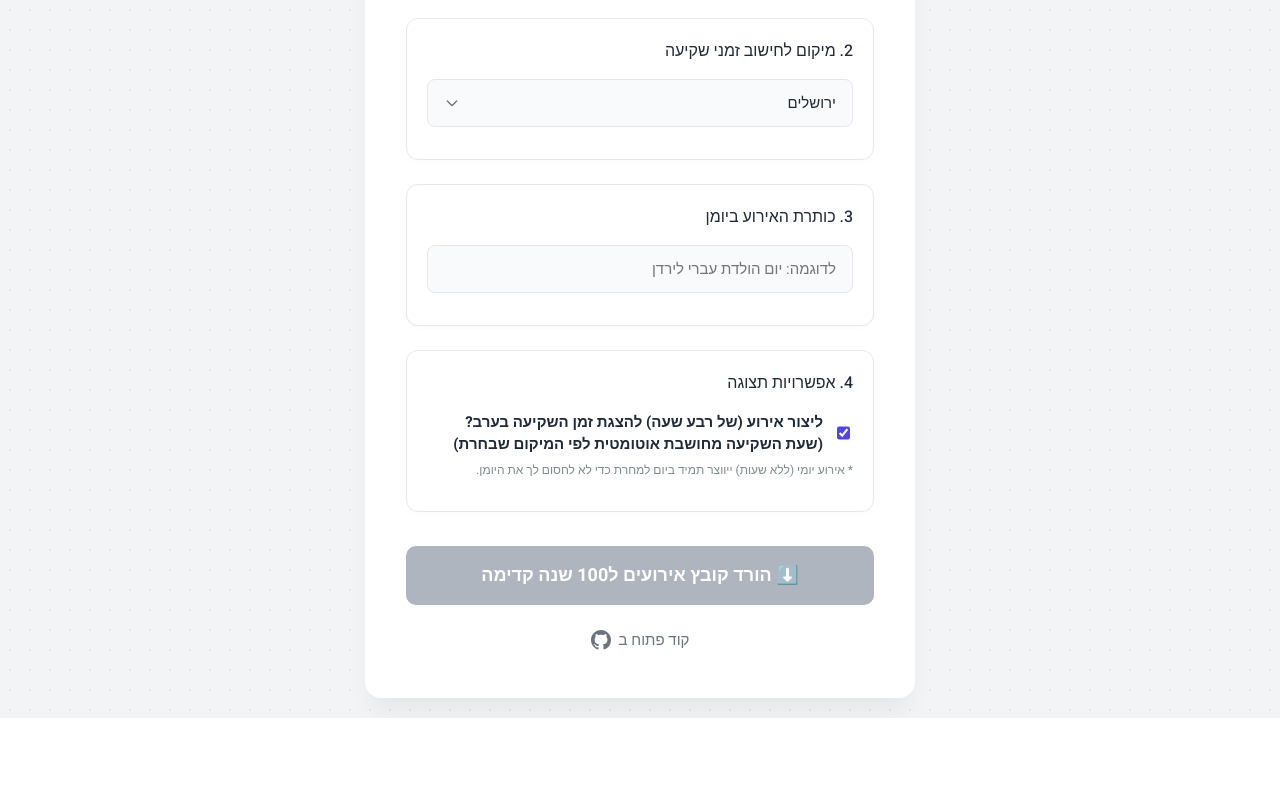
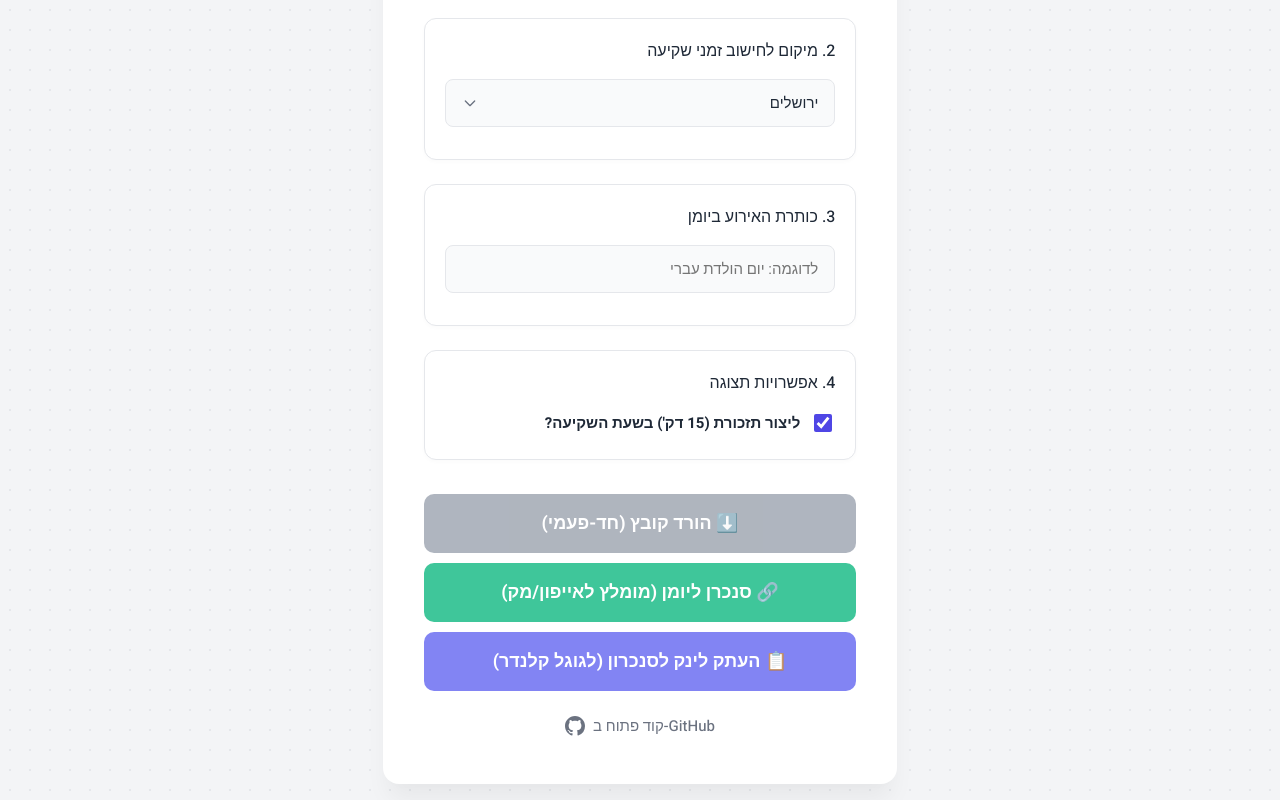
Before and after one commit to hrsi56/Calculender, a React (Vite) app in the folder my-heb-calendar/: page / in a window 1280 px wide. Shown: the part 360-1160 px from the top of the page. Before the commit the page ends 1074 px from the top, so only its background shows below. Built offline with nearby package versions, Linux system fonts and the light colour scheme.

Commit message:
ניסיון

```diff
--- a/my-heb-calendar/src/App.tsx
+++ b/my-heb-calendar/src/App.tsx
@@ -21,7 +21,7 @@ const HEBREW_MONTHS = [
   { value: 10, name: 'טבת' },
   { value: 11, name: 'שבט' },
   { value: 12, name: "אדר א' בשנה מעוברת" },
-  { value: 13, name: "אדר (שנה רגילה) / אדר ב'" }, // <-- אדר העיקרי
+  { value: 13, name: "אדר (שנה רגילה) / אדר ב'" },
   { value: 1, name: 'ניסן' },
   { value: 2, name: 'אייר' },
   { value: 3, name: 'סיוון' },
@@ -34,24 +34,44 @@ const App: React.FC = () => {
   const [isHebrew, setIsHebrew] = useState<boolean>(false);
   const [gregDate, setGregDate] = useState<string>('');
   const [afterSunset, setAfterSunset] = useState<boolean>(false);
-
   const [hebDay, setHebDay] = useState<string>('');
-
-  // הגדרנו את חודש 13 (אדר העיקרי) כברירת המחדל
   const [hebMonth, setHebMonth] = useState<string>('13');
-
-  // הגדרנו את ירושלים כברירת המחדל למיקום
   const [location, setLocation] = useState<string>('Jerusalem');
-
   const [title, setTitle] = useState<string>('');
   const [createSunsetEvent, setCreateSunsetEvent] = useState<boolean>(true);
   const [loading, setLoading] = useState<boolean>(false);
   const [downloadComplete, setDownloadComplete] = useState<boolean>(false);
+  const [copySuccess, setCopySuccess] = useState<boolean>(false);
+
+  // פונקציית עזר לבניית ה-URL של הסנכרון (GET)
+  const buildSubscriptionUrl = (protocol: 'https' | 'webcal') => {
+    const baseUrl = window.location.origin.replace(/^https?:\/\//, '');
+    const url = new URL(`${window.location.protocol}//${baseUrl}/api/subscribe.ics`);
+
+    url.searchParams.append('is_hebrew', String(isHebrew));
+    url.searchParams.append('title', title);
+    url.searchParams.append('location', location);
+    url.searchParams.append('after_sunset', String(afterSunset));
+    url.searchParams.append('create_sunset_event', String(createSunsetEvent));
+
+    if (isHebrew) {
+      url.searchParams.append('heb_month', hebMonth);
+      url.searchParams.append('heb_day', hebDay);
+    } else if (gregDate) {
+      const [y, m, d] = gregDate.split('-');
+      url.searchParams.append('greg_year', y);
+      url.searchParams.append('greg_month', m);
+      url.searchParams.append('greg_day', d);
+    }
+
+    return protocol === 'webcal'
+      ? url.toString().replace(/^https?:\/\//, 'webcal://')
+      : url.toString();
+  };
 
   const handleDownload = async () => {
     setLoading(true);
     const API_URL = "/api/generate-ics";
-
     const payload: EventPayload = {
       is_hebrew: isHebrew,
       greg_year: null, greg_month: null, greg_day: null,
@@ -62,21 +82,13 @@ const App: React.FC = () => {
     };
 
     if (!isHebrew) {
-      if (!gregDate) {
-        alert('אנא בחר תאריך לועזי');
-        setLoading(false);
-        return;
-      }
+      if (!gregDate) { alert('אנא בחר תאריך לועזי'); setLoading(false); return; }
       const [year, month, day] = gregDate.split('-');
       payload.greg_year = parseInt(year);
       payload.greg_month = parseInt(month);
       payload.greg_day = parseInt(day);
     } else {
-      if (!hebDay) {
-        alert('אנא הזן יום עברי');
-        setLoading(false);
-        return;
-      }
+      if (!hebDay) { alert('אנא הזן יום עברי'); setLoading(false); return; }
       payload.heb_month = parseInt(hebMonth);
       payload.heb_day = parseInt(hebDay);
     }
@@ -87,72 +99,58 @@ const App: React.FC = () => {
         headers: { 'Content-Type': 'application/json' },
         body: JSON.stringify(payload)
       });
-
-      if (!response.ok) throw new Error("שגיאה בתקשורת עם השרת");
-
+      if (!response.ok) throw new Error("שגיאה בתקשורת");
       const blob = await response.blob();
-      const downloadUrl = window.URL.createObjectURL(blob);
+      const url = window.URL.createObjectURL(blob);
       const a = document.createElement('a');
-      a.href = downloadUrl;
-      a.download = `${title || 'calendar-events'}.ics`;
-      document.body.appendChild(a);
+      a.href = url;
+      a.download = `${title || 'event'}.ics`;
       a.click();
-      a.remove();
       setDownloadComplete(true);
-      // eslint-disable-next-line @typescript-eslint/no-unused-vars
     } catch (error) {
-      alert("הייתה בעיה ביצירת הקובץ. ודא ששרת הפייתון פועל.");
+      alert("בעיה ביצירת הקובץ.");
     } finally {
       setLoading(false);
     }
+  };
+
+  const handleCopyLink = () => {
+    const link = buildSubscriptionUrl('https');
+    navigator.clipboard.writeText(link);
+    setCopySuccess(true);
+    setTimeout(() => setCopySuccess(false), 3000);
   };
 
   return (
     <div className="app-container">
       <h1>מחולל אירועים ליומן 📅</h1>
 
+      {/* --- אלמנט 1: תאריך --- */}
       <div className="form-group">
         <h3>1. בחר תאריך מקור</h3>
         <select value={String(isHebrew)} onChange={(e) => setIsHebrew(e.target.value === 'true')}>
           <option value={'false'}>לפי תאריך לועזי</option>
           <option value={'true'}>לפי תאריך עברי</option>
         </select>
-
         {!isHebrew ? (
           <div>
-            <input
-              type="date"
-              value={gregDate}
-              onChange={e => setGregDate(e.target.value)}
-            />
+            <input type="date" value={gregDate} onChange={e => setGregDate(e.target.value)} />
             <label className="checkbox-label">
-              <input
-                type="checkbox"
-                checked={afterSunset}
-                onChange={e => setAfterSunset(e.target.checked)}
-              />
+              <input type="checkbox" checked={afterSunset} onChange={e => setAfterSunset(e.target.checked)} />
               האירוע התרחש לאחר השקיעה
             </label>
           </div>
         ) : (
           <div className="flex-row">
-            <input
-              type="number"
-              min="1"
-              max="30"
-              value={hebDay}
-              onChange={e => setHebDay(e.target.value)}
-              placeholder="יום (1-30)"
-            />
+            <input type="number" min="1" max="30" value={hebDay} onChange={e => setHebDay(e.target.value)} placeholder="יום" />
             <select value={hebMonth} onChange={e => setHebMonth(e.target.value)}>
-              {HEBREW_MONTHS.map(m => (
-                <option key={m.value} value={m.value}>{m.name}</option>
-              ))}
+              {HEBREW_MONTHS.map(m => <option key={m.value} value={m.value}>{m.name}</option>)}
             </select>
           </div>
         )}
       </div>
 
+      {/* --- אלמנט 2: מיקום --- */}
       <div className="form-group">
         <h3>2. מיקום לחישוב זמני שקיעה</h3>
         <select value={location} onChange={(e) => setLocation(e.target.value)}>
@@ -160,117 +158,75 @@ const App: React.FC = () => {
             <option value="Jerusalem">ירושלים</option>
             <option value="Tel Aviv">תל אביב - יפו</option>
             <option value="Haifa">חיפה</option>
-            <option value="Rishon LeZion">ראשון לציון</option>
-            <option value="Petah Tikva">פתח תקווה</option>
-            <option value="Ashdod">אשדוד</option>
-            <option value="Netanya">נתניה</option>
             <option value="Beersheba">באר שבע</option>
-            <option value="Bnei Brak">בני ברק</option>
-            <option value="Holon">חולון</option>
-            <option value="Ramat Gan">רמת גן</option>
-            <option value="Rehovot">רחובות</option>
-            <option value="Ashkelon">אשקלון</option>
             <option value="Modiin">מודיעין</option>
-            <option value="Beit Shemesh">בית שמש</option>
-            <option value="Tiberias">טבריה</option>
-            <option value="Safed">צפת</option>
-            <option value="Eilat">אילת</option>
-            <option value="Kfar Saba">כפר סבא</option>
-            <option value="Ra'anana">רעננה</option>
           </optgroup>
-          <optgroup label="מסביב לעולם">
-            <option value="New York">ניו יורק (USA)</option>
-            <option value="Los Angeles">לוס אנג'לס (USA)</option>
-            <option value="Miami">מיאמי (USA)</option>
-            <option value="Chicago">שיקגו (USA)</option>
-            <option value="London">לונדון (UK)</option>
-            <option value="Paris">פריז (France)</option>
-            <option value="Antwerp">אנטוורפן (Belgium)</option>
-            <option value="Buenos Aires">בואנוס איירס (Argentina)</option>
-            <option value="Toronto">טורונטו (Canada)</option>
-            <option value="Montreal">מונטריאול (Canada)</option>
-            <option value="Moscow">מוסקבה (Russia)</option>
-            <option value="Melbourne">מלבורן (Australia)</option>
-            <option value="Sydney">סידני (Australia)</option>
-            <option value="Johannesburg">יוהנסבורג (South Africa)</option>
-            <option value="Sao Paulo">סאו פאולו (Brazil)</option>
+          <optgroup label="עולם">
+            <option value="New York">ניו יורק</option>
+            <option value="London">לונדון</option>
+            <option value="Paris">פריז</option>
           </optgroup>
         </select>
       </div>
 
+      {/* --- אלמנט 3: כותרת --- */}
       <div className="form-group">
         <h3>3. כותרת האירוע ביומן</h3>
-        <input
-          type="text"
-          value={title}
-          onChange={(e) => setTitle(e.target.value)}
-          placeholder="לדוגמה: יום הולדת עברי לירדן"
-        />
+        <input type="text" value={title} onChange={(e) => setTitle(e.target.value)} placeholder="לדוגמה: יום הולדת עברי" />
       </div>
 
+      {/* --- אלמנט 4: תצוגה --- */}
       <div className="form-group">
         <h3>4. אפשרויות תצוגה</h3>
         <label className="checkbox-label" style={{ fontWeight: 'bold' }}>
-          <input
-            type="checkbox"
-            checked={createSunsetEvent}
-            onChange={e => setCreateSunsetEvent(e.target.checked)}
-          />
-          ליצור אירוע (של רבע שעה) להצגת זמן השקיעה בערב? (שעת השקיעה מחושבת אוטומטית לפי המיקום שבחרת)
+          <input type="checkbox" checked={createSunsetEvent} onChange={e => setCreateSunsetEvent(e.target.checked)} />
+          ליצור תזכורת (15 דק') בשעת השקיעה?
         </label>
-        <p style={{fontSize: '12px', color: '#7f8c8d', marginTop: '5px'}}>
-          * אירוע יומי (ללא שעות) ייווצר תמיד ביום למחרת כדי לא לחסום לך את היומן.
-        </p>
       </div>
+
+      {/* --- כפתורי פעולה --- */}
+      <div style={{ display: 'flex', flexDirection: 'column', gap: '10px' }}>
+        <button className="submit-btn" onClick={handleDownload} disabled={loading || !title}>
+          {loading ? 'מייצר...' : '⬇️ הורד קובץ (חד-פעמי)'}
+        </button>
 
         <button
           className="submit-btn"
-        onClick={handleDownload}
-        disabled={loading || !title}
+          style={{ backgroundColor: '#10b981', marginTop: 0 }}
+          onClick={() => window.location.href = buildSubscriptionUrl('webcal')}
+          disabled={!title}
         >
-        {loading ? 'מייצר קובץ ל-100 שנים...' : '⬇️ הורד קובץ אירועים ל100 שנה קדימה'}
+          🔗 סנכרן ליומן (מומלץ לאייפון/מק)
         </button>
-      {/* --- חדש: חלונית הדרכה שקופצת אחרי ההורדה --- */}
+
+        <button
+          className="submit-btn"
+          style={{ backgroundColor: '#6366f1', marginTop: 0 }}
+          onClick={handleCopyLink}
+          disabled={!title}
+        >
+          {copySuccess ? '✅ הלינק הועתק!' : '📋 העתק לינק לסנכרון (לגוגל קלנדר)'}
+        </button>
+      </div>
+
       {downloadComplete && (
-              <div style={{
-                marginTop: '20px',
-                padding: '15px',
-                backgroundColor: '#e8f4fd',
-                border: '1px solid #b6d4fe',
-                borderRadius: '8px',
-                textAlign: 'center'
-              }}>
-                <h4 style={{ margin: '0 0 10px 0', color: '#084298' }}>✅ הקובץ ירד בהצלחה!</h4>
-                <p style={{ margin: '0 0 15px 0', fontSize: '14px', color: '#052c65' }}>
-                  כדי להוסיף את האירועים ל-Google Calendar, לחץ על הכפתור למטה, בחר את הקובץ שהרגע הורדת, ולחץ על "ייבוא".
+        <div style={{ marginTop: '20px', padding: '15px', backgroundColor: '#e8f4fd', borderRadius: '8px', textAlign: 'center' }}>
+          <p style={{ margin: 0, fontSize: '14px' }}>
+            הקובץ ירד. לייבוא לגוגל: <a href="https://calendar.google.com/calendar/r/settings/export" target="_blank" rel="noreferrer">לחץ כאן</a>.
           </p>
-                <a
-                  href="https://calendar.google.com/calendar/r/settings/export"
-                  target="_blank"
-                  rel="noopener noreferrer"
-                  style={{
-                    display: 'inline-block',
-                    padding: '8px 16px',
-                    backgroundColor: '#ffffff',
-                    color: '#0d6efd',
-                    textDecoration: 'none',
-                    borderRadius: '6px',
-                    fontWeight: 'bold',
-                    border: '1px solid #0d6efd',
-                    transition: 'background-color 0.2s'
-                  }}
-                >
-                  🗓️ פתח את עמוד הייבוא בגוגל קלנדר
-                </a>
         </div>
       )}
-      {/* --- התוספת החדשה: קישור ל-GitHub --- */}
+
+      {copySuccess && (
+        <p style={{ fontSize: '12px', color: '#4338ca', textAlign: 'center', marginTop: '5px' }}>
+          בגוגל קלנדר: לחץ על ה-'+' ליד 'יומנים אחרים' &gt; 'באמצעות URL' &gt; והדבק.
+        </p>
+      )}
+
       <div className="github-link">
         <a href="https://github.com/hrsi56/Calculender" target="_blank" rel="noopener noreferrer">
-          <svg height="20" width="20" viewBox="0 0 16 16" fill="currentColor">
-            <path d="M8 0C3.58 0 0 3.58 0 8c0 3.54 2.29 6.53 5.47 7.59.4.07.55-.17.55-.38 0-.19-.01-.82-.01-1.49-2.01.37-2.53-.49-2.69-.94-.09-.23-.48-.94-.82-1.13-.28-.15-.68-.52-.01-.53.63-.01 1.08.58 1.23.82.72 1.21 1.87.87 2.33.66.07-.52.28-.87.51-1.07-1.78-.2-3.64-.89-3.64-3.95 0-.87.31-1.59.82-2.15-.08-.2-.36-1.02.08-2.12 0 0 .67-.21 2.2.82.64-.18 1.32-.27 2-.27.68 0 1.36.09 2 .27 1.53-1.04 2.2-.82 2.2-.82.44 1.1.16 1.92.08 2.12.51.56.82 1.27.82 2.15 0 3.07-1.87 3.75-3.65 3.95.29.25.54.73.54 1.48 0 1.07-.01 1.93-.01 2.2 0 .21.15.46.55.38A8.013 8.013 0 0016 8c0-4.42-3.58-8-8-8z"></path>
-          </svg>
-          קוד פתוח ב
+          <svg height="20" width="20" viewBox="0 0 16 16" fill="currentColor"><path d="M8 0C3.58 0 0 3.58 0 8c0 3.54 2.29 6.53 5.47 7.59.4.07.55-.17.55-.38 0-.19-.01-.82-.01-1.49-2.01.37-2.53-.49-2.69-.94-.09-.23-.48-.94-.82-1.13-.28-.15-.68-.52-.01-.53.63-.01 1.08.58 1.23.82.72 1.21 1.87.87 2.33.66.07-.52.28-.87.51-1.07-1.78-.2-3.64-.89-3.64-3.95 0-.87.31-1.59.82-2.15-.08-.2-.36-1.02.08-2.12 0 0 .67-.21 2.2.82.64-.18 1.32-.27 2-.27.68 0 1.36.09 2 .27 1.53-1.04 2.2-.82 2.2-.82.44 1.1.16 1.92.08 2.12.51.56.82 1.27.82 2.15 0 3.07-1.87 3.75-3.65 3.95.29.25.54.73.54 1.48 0 1.07-.01 1.93-.01 2.2 0 .21.15.46.55.38A8.013 8.013 0 0016 8c0-4.42-3.58-8-8-8z"></path></svg>
+          קוד פתוח ב-GitHub
         </a>
       </div>
     </div>
```
Also changed, not shown: 1 other file (tests, documents, lock files or other folders). Lines whose indentation alone changed are shown as unchanged.
